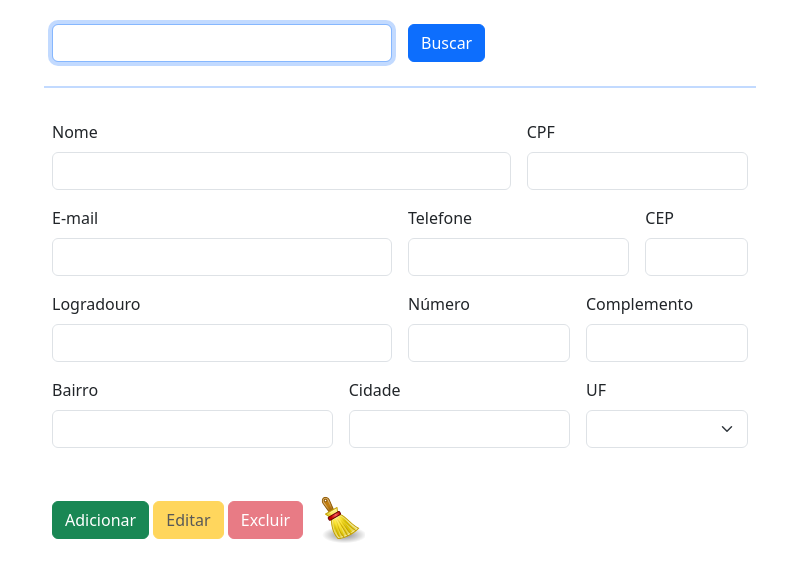
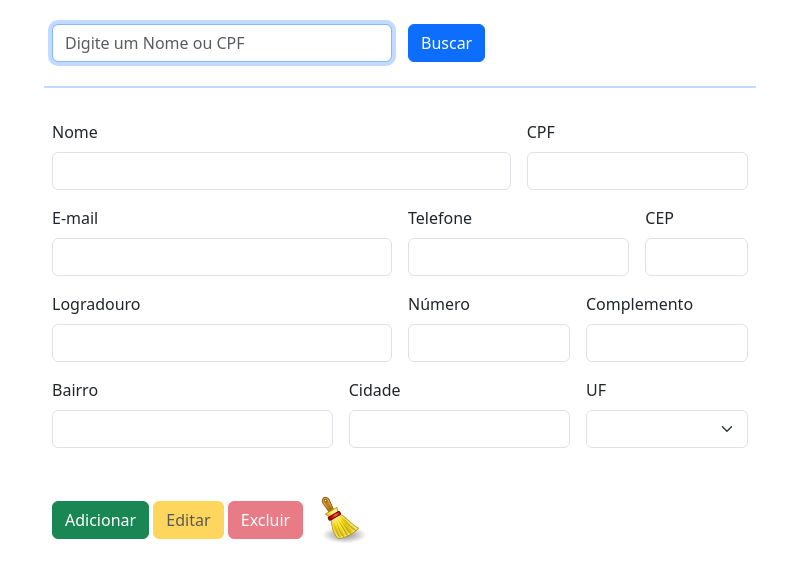
Before and after one commit to clxsilva/cadastro, an Electron app: page src/views/cliente.html in a window 800 px wide. Drawn offline with Linux system fonts and the light colour scheme; no server answers.

Commit message:
atualização

```diff
--- a/src/views/cliente.html
+++ b/src/views/cliente.html
@@ -18,7 +18,7 @@
         <form id="frmClient" class="mt-2 row g-3">
             <!-- Buscar cliente -->
             <div class="col-md-6">
-                <input type="text" class="form-control" id="searchClient" maxlength="30" spellcheck="false">
+                <input type="text" class="form-control" id="searchClient" maxlength="30" spellcheck="false" placeholder="Digite um Nome ou CPF">
             </div>
             <div class="col-md-4">
                 <button type="button" class="btn btn-primary" id="btnRead" onclick="searchName()">Buscar</button>
--- a/src/views/rendererCliente.js
+++ b/src/views/rendererCliente.js
@@ -95,7 +95,7 @@ api.setSearch((event, searchValue) => {
     if (pareceCPF) {
         cpfClient.value = cleanValue
         cpfClient.focus()
-        cpfClient.style.border = '2px solid red'
+        // cpfClient.style.border = '2px solid red'
     } else {
         nameClient.value = searchValue
         nameClient.focus()
```
